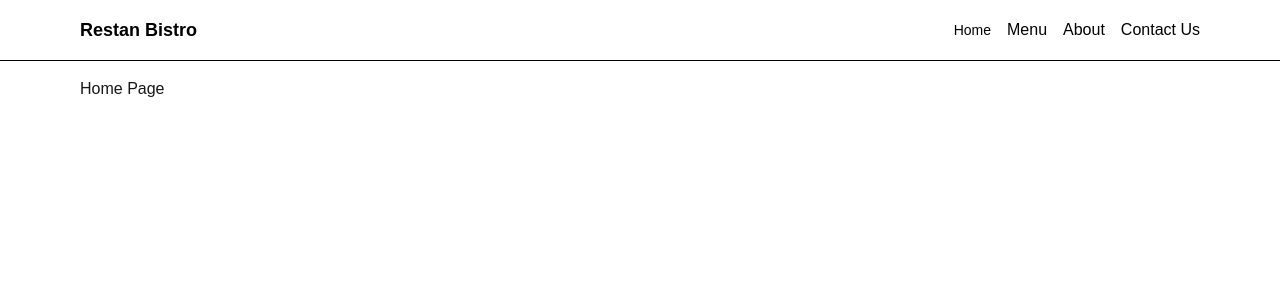
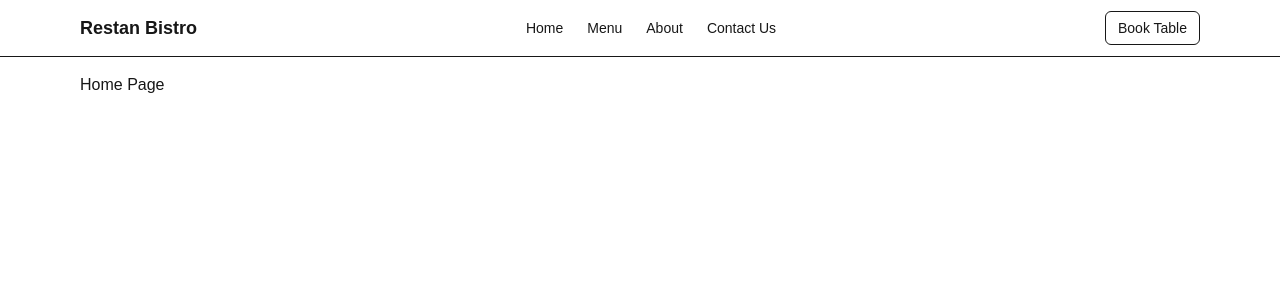
Before and after one commit to s4meekshagopinath/RestanBistro, a Next.js app: page / in a window 1280 px wide. Shown: the top 300 px of the page. Built offline with nearby package versions, Linux system fonts and the light colour scheme.

Commit message:
feat(navbar): add stick navbar similar to reference

```diff
--- a/app/layout.js
+++ b/app/layout.js
@@ -10,6 +10,6 @@ export default function RootLayout({ children }) {
         <Navbar />
         <main className='max-w-6xl mx-auto p-4'>{children}</main>
       </body>
-      </html>
+    </html>
   );
 }
--- a/components/Navbar.jsx
+++ b/components/Navbar.jsx
@@ -3,15 +3,19 @@ import Link from 'next/link';
 
 export default function Navbar() {
     return (
-        <nav className='border-b bg-white text-black'>
-            <div className='max-w-6xl mx-auto flex items-center justify-between p-4'>
+        <nav className='w-full stick top-0 bg-white border-b'>
+            <div className='max-w-6xl mx-auto px-4 h-14 flex items-center justify-between'>
                 <Link href="/" className='font-semibold text-lg'>Restan Bistro</Link>
-                <div className='flex items-center gap-4'>
-                    <Link href='/' className='text-sm text-black'>Home</Link>
+                <div className='hidden md:flex items-center gap-6 text-sm'>
+                    <Link href='/'>Home</Link>
                     <Link href='/menu'>Menu</Link>
                     <Link href='/about'>About</Link>
                     <Link href='/contact'>Contact Us</Link>
                 </div>
+
+                <Link href="/contact" className='text-sm px-3 py-1.5 border rounded-md'>
+                     Book Table
+               </Link>
             </div>
         </nav>
     );
```
